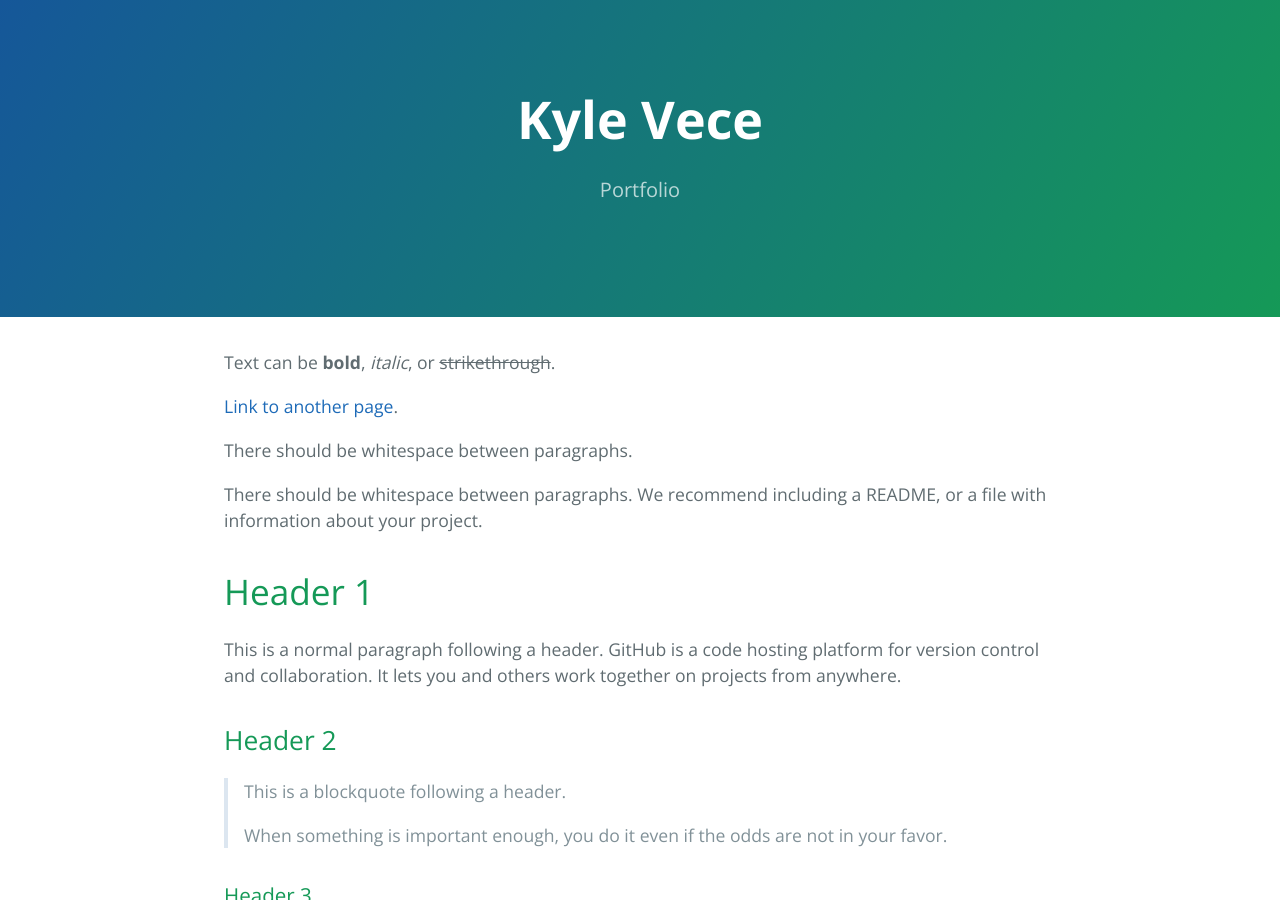
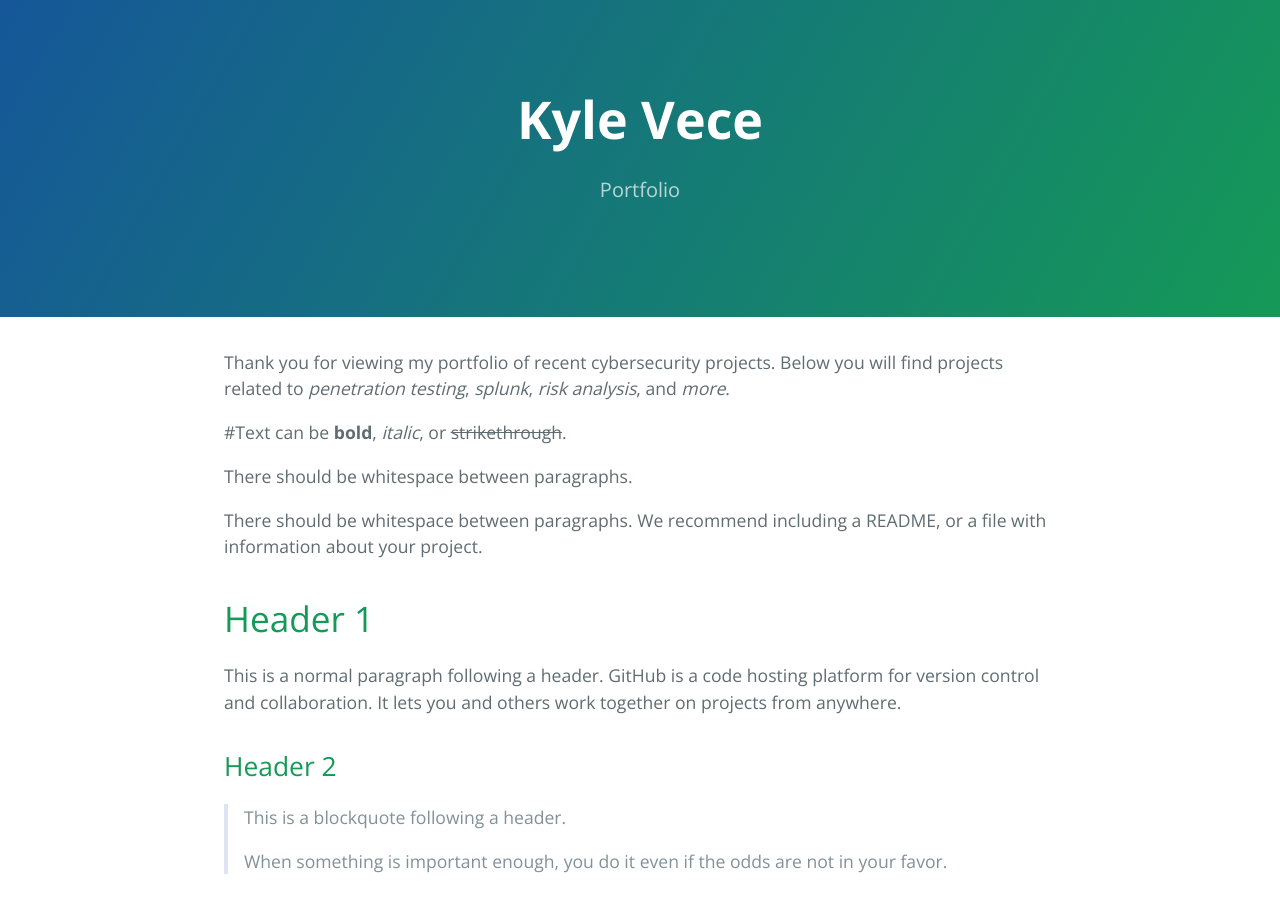
Before and after one commit to KyleV1/kylev1.github.io, a Jekyll site: the page built from index.md, in a window 1280 px wide and 900 px high. Built offline with Jekyll 4.4.1, drawn with Linux system fonts in a browser that asks for light colours.

Commit message:
Update index.md

```diff
--- a/index.md
+++ b/index.md
@@ -2,9 +2,10 @@
 layout: default
 ---
 
-Text can be **bold**, _italic_, or ~~strikethrough~~.
+Thank you for viewing my portfolio of recent cybersecurity projects. Below you will find projects related to _penetration testing_, _splunk_, _risk analysis_, and _more_.
 
-[Link to another page](./another-page.html).
+#Text can be **bold**, _italic_, or ~~strikethrough~~.
+
 
 There should be whitespace between paragraphs.
 
```
